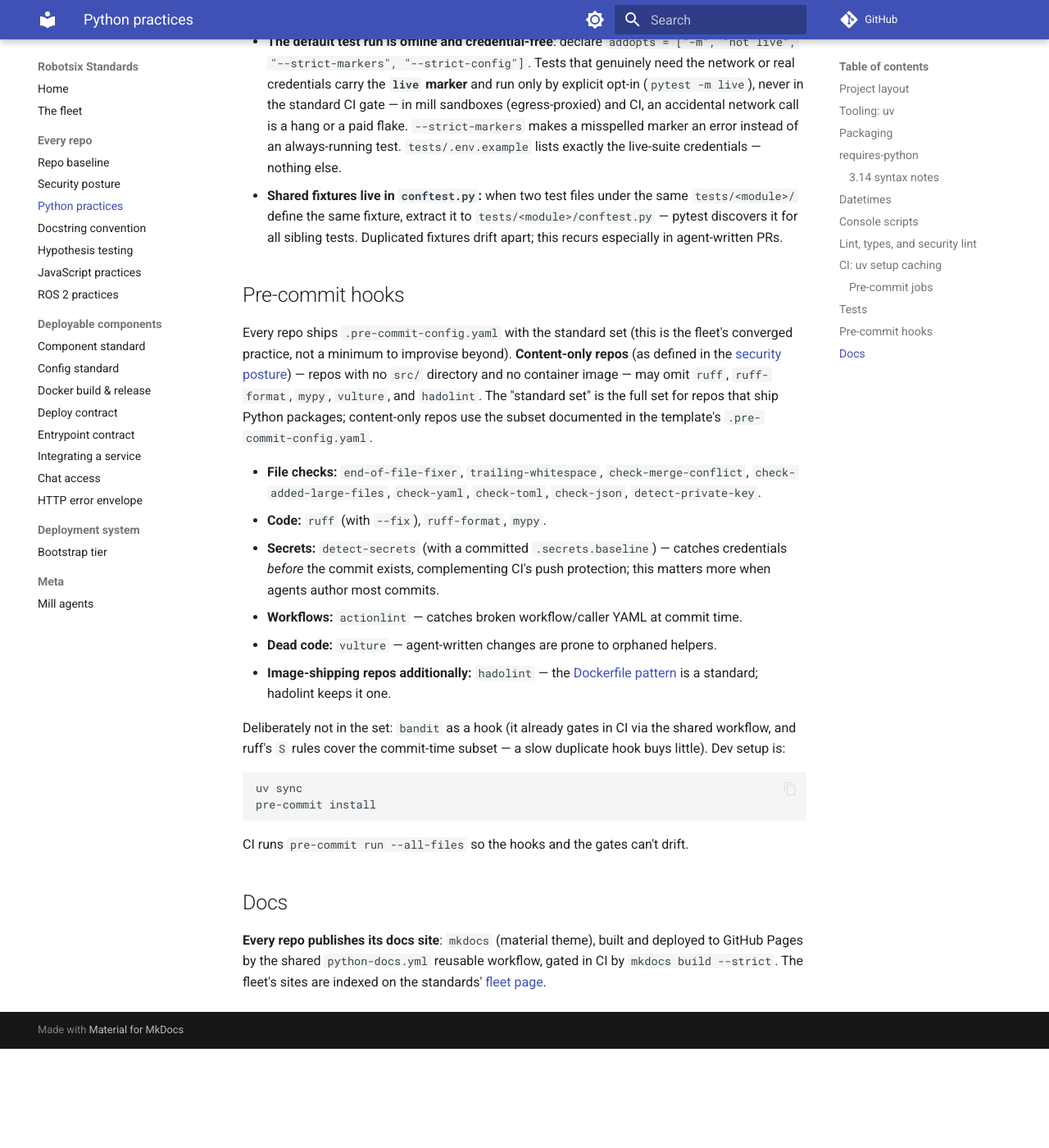
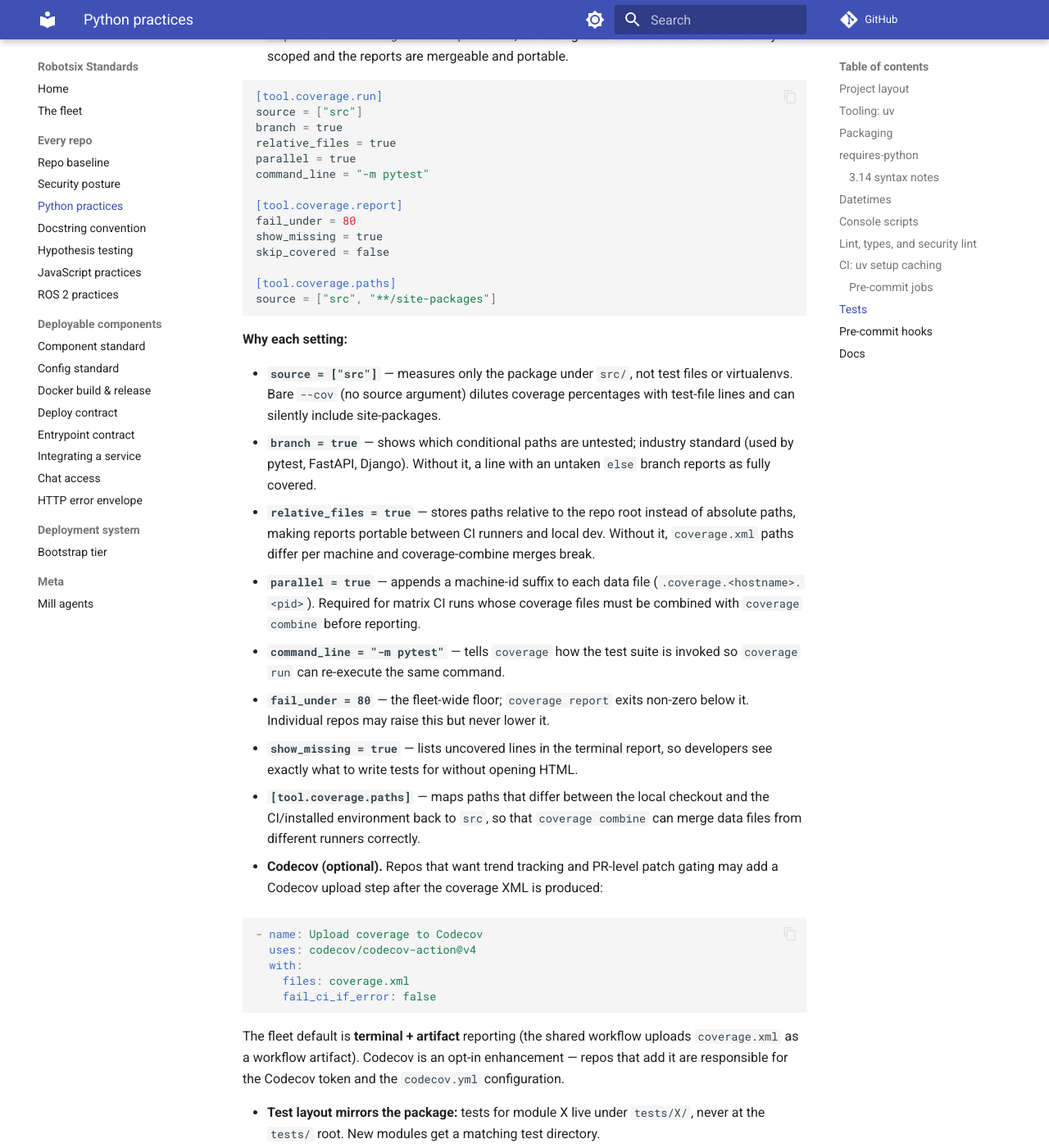
Before and after one commit to damien-robotsix/robotsix-standards, an MkDocs documentation site: the page built from docs/python.md, in a window 1280 px wide and 1400 px high, scrolled down 4460 px. Shown: the whole window at 82% size. Built offline with MkDocs 1.6.1 and Material for MkDocs 9.7.7, drawn with Linux system fonts in a browser that asks for light colours; comment, search, counter and statistics services are not loaded; before the commit the page ends 5739 px from its top, so only the background shows below that; some of the changed text lies outside the part shown.

Commit message:
mill: Standardize: Python coverage CI configuration (20260720T004009Z-standardize-python-coverage-ci-configura-6da8) (#77)
Co-authored-by: robotsix-mill <mill@robotsix.local>

````diff
--- a/docs/python.md
+++ b/docs/python.md
@@ -188,6 +188,70 @@ pre-commit hooks install Python tools.
   higher value, the floor in the shared workflow is raised for everyone at
   once — one PR in robotsix-github-workflows, a deliberate decision. It never
   rises above what the weakest repo clears, and it never moves per-repo.
+- **Standard coverage configuration.** Every Python repo carries this
+  `[tool.coverage]` block in `pyproject.toml`.  The shared `python-ci.yml`
+  workflow runs `pytest --cov --cov-report=term-missing --cov-report=xml`;
+  the config below ensures the run is correctly scoped and the reports are
+  mergeable and portable.
+
+  ```toml
+  [tool.coverage.run]
+  source = ["src"]
+  branch = true
+  relative_files = true
+  parallel = true
+  command_line = "-m pytest"
+
+  [tool.coverage.report]
+  fail_under = 80
+  show_missing = true
+  skip_covered = false
+
+  [tool.coverage.paths]
+  source = ["src", "**/site-packages"]
+  ```
+
+  **Why each setting:**
+
+  - **`source = ["src"]`** — measures only the package under `src/`, not test
+    files or virtualenvs.  Bare `--cov` (no source argument) dilutes coverage
+    percentages with test-file lines and can silently include site-packages.
+  - **`branch = true`** — shows which conditional paths are untested; industry
+    standard (used by pytest, FastAPI, Django).  Without it, a line with an
+    untaken `else` branch reports as fully covered.
+  - **`relative_files = true`** — stores paths relative to the repo root
+    instead of absolute paths, making reports portable between CI runners and
+    local dev.  Without it, `coverage.xml` paths differ per machine and
+    coverage-combine merges break.
+  - **`parallel = true`** — appends a machine-id suffix to each data file
+    (`.coverage.<hostname>.<pid>`).  Required for matrix CI runs whose
+    coverage files must be combined with `coverage combine` before reporting.
+  - **`command_line = "-m pytest"`** — tells `coverage` how the test suite is
+    invoked so `coverage run` can re-execute the same command.
+  - **`fail_under = 80`** — the fleet-wide floor; `coverage report` exits
+    non-zero below it.  Individual repos may raise this but never lower it.
+  - **`show_missing = true`** — lists uncovered lines in the terminal report,
+    so developers see exactly what to write tests for without opening HTML.
+  - **`[tool.coverage.paths]`** — maps paths that differ between the local
+    checkout and the CI/installed environment back to `src`, so that
+    `coverage combine` can merge data files from different runners correctly.
+
+- **Codecov (optional).** Repos that want trend tracking and PR-level patch
+  gating may add a Codecov upload step after the coverage XML is produced:
+
+  ```yaml
+  - name: Upload coverage to Codecov
+    uses: codecov/codecov-action@v4
+    with:
+      files: coverage.xml
+      fail_ci_if_error: false
+  ```
+
+  The fleet default is **terminal + artifact** reporting (the shared workflow
+  uploads `coverage.xml` as a workflow artifact).  Codecov is an opt-in
+  enhancement — repos that add it are responsible for the Codecov token and
+  the `codecov.yml` configuration.
+
 - **Test layout mirrors the package:** tests for module X live under
   `tests/X/`, never at the `tests/` root. New modules get a matching test
   directory.
````
Also changed, not shown: CHANGELOG.md (+1 -0 lines), changelog.d/20260720T004009Z-standardize-python-coverage-ci-configura-6da8.misc.md (added, +1 -0 lines).
